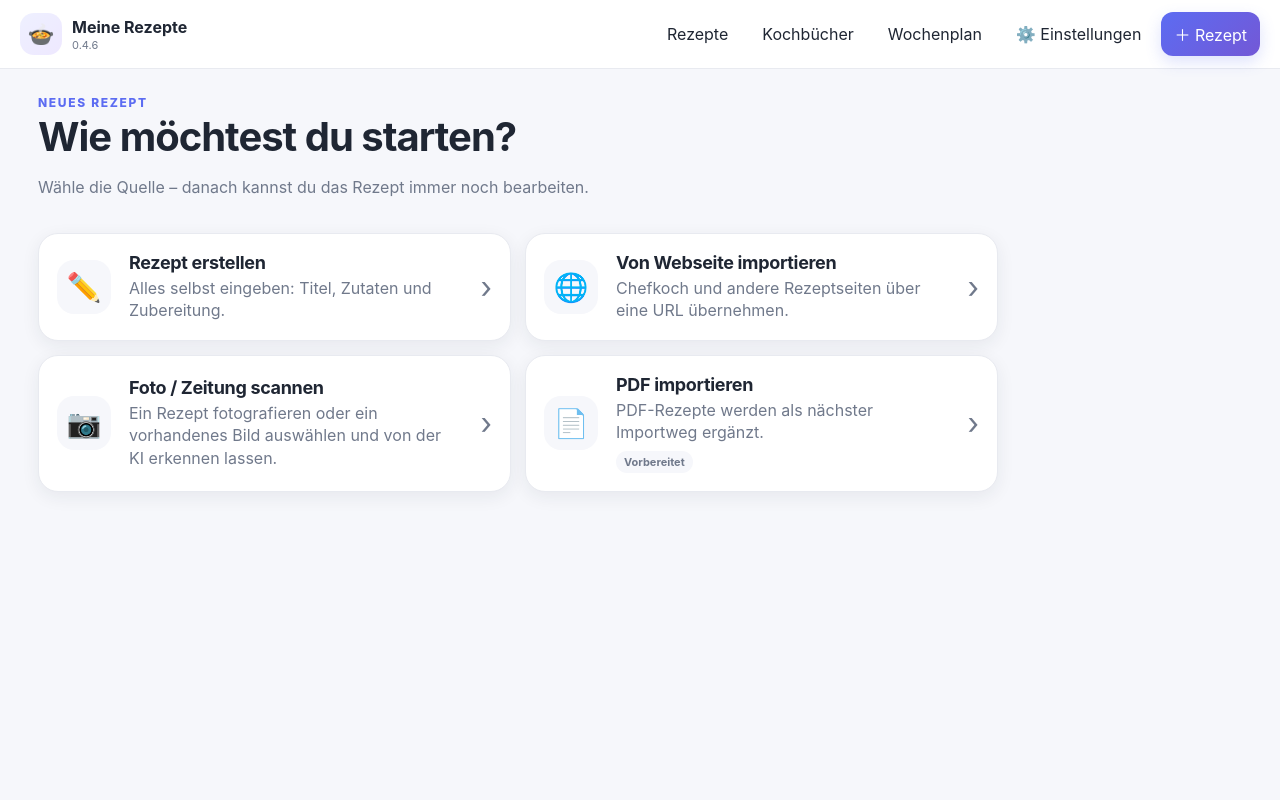
After one commit to michaelswalter-hub/home-assistant-apps, a Flask app: template rezept_sammler/templates/add_recipe.html in a window 1280 px wide. The commit adds this page. Run offline with Flask 3, Linux system fonts and the light colour scheme; the template is opened without the code that fills it, so the values that code supplies are empty; parts of the project's set-up code (start-up, migrations or seed data) failed here and were passed over.

Commit message:
update 046

```diff
--- a/rezept_sammler/config.yaml
+++ b/rezept_sammler/config.yaml
@@ -1,6 +1,6 @@
 name: "Meine Rezepte"
 description: "Private Rezeptverwaltung mit Kochmodus, Wochenplan und Kochbüchern"
-version: "0.4.5"
+version: "0.4.6"
 slug: "rezept_sammler"
 init: false
 arch:
--- a/rezept_sammler/main.py
+++ b/rezept_sammler/main.py
@@ -292,11 +292,17 @@ def images(name):
 def index():
     view = request.args.get("view","")
     routes = {
-        "new": new_recipe, "recipe": recipe_detail, "edit": edit_recipe,
+        "new": recipe_add_menu, "create": new_recipe, "pdf_import": pdf_import, "recipe": recipe_detail, "edit": edit_recipe,
         "delete": delete_recipe, "note": add_note, "cook": cook_mode,
         "books": books, "book": book_detail, "book_new": book_new, "book_rename": book_rename, "book_delete": book_delete, "book_cover": book_cover, "tags": tags, "tag_new": tag_new, "tag_rename": tag_rename, "tag_delete": tag_delete, "settings": settings_page, "scan": scan_recipe, "ai_image": recipe_ai_image, "image_cover": recipe_image_cover, "image_delete": recipe_image_delete, "week": week_plan, "import": import_recipe,
     }
     return routes[view]() if view in routes else recipe_list()
+
+def recipe_add_menu():
+    return render_template("add_recipe.html")
+
+def pdf_import():
+    return render_template("pdf_import.html")
 
 def recipe_list():
     q=request.args.get("q","").strip()
--- a/rezept_sammler/static/style.css
+++ b/rezept_sammler/static/style.css
@@ -57,3 +57,16 @@ input,textarea,select{width:100%;font:inherit;color:var(--text);background:var(-
 .ai-cost-table>b{display:block;margin-bottom:7px}.ai-cost-table>div{display:grid;grid-template-columns:130px 1fr;gap:10px;padding:5px 0;border-bottom:1px solid var(--border)}
 .ai-cost-table small{display:block;color:var(--muted);margin-top:8px}
 @media(max-width:600px){.ai-cost-table>div{grid-template-columns:1fr;gap:2px}}
+
+.add-grid{display:grid;grid-template-columns:repeat(2,minmax(0,1fr));gap:14px;max-width:960px}
+.add-card{display:grid;grid-template-columns:58px 1fr 28px;align-items:center;gap:14px;text-decoration:none;background:var(--card);border:1px solid var(--border);border-radius:20px;padding:18px;box-shadow:var(--shadow-sm);transition:.18s transform,.18s box-shadow,.18s border-color}
+.add-card:hover{transform:translateY(-2px);box-shadow:var(--shadow);border-color:color-mix(in srgb,var(--accent) 35%,var(--border))}
+.add-icon{width:54px;height:54px;border-radius:17px;display:grid;place-items:center;background:var(--bg);font-size:28px}
+.add-card h2{margin:0 0 4px;font-size:18px}.add-card p{margin:0;color:var(--muted);line-height:1.4}.add-arrow{font-size:30px;color:var(--muted);text-align:right}
+.soon-badge{display:inline-block;margin-top:7px;padding:4px 8px;border-radius:999px;background:var(--bg);color:var(--muted);font-size:11px;font-weight:750}
+.soft-rule{border:0;border-top:1px solid var(--border);margin:28px 0 18px}
+.edit-management h2{font-size:18px;margin-bottom:10px}.manage-actions{display:grid;grid-template-columns:1fr 1fr;gap:10px}
+.manage-card{display:grid;grid-template-columns:38px 1fr 18px;gap:10px;align-items:center;padding:13px;border:1px solid var(--border);border-radius:15px;text-decoration:none;background:var(--bg)}
+.manage-card>span{font-size:24px}.manage-card small{display:block;color:var(--muted);font-weight:400;margin-top:2px}.manage-card i{font-style:normal;font-size:22px;color:var(--muted)}
+.danger-manage{color:var(--danger)}
+@media(max-width:700px){.add-grid{grid-template-columns:1fr}.add-card{grid-template-columns:52px 1fr 22px;padding:15px}.manage-actions{grid-template-columns:1fr}}
--- /dev/null
+++ b/rezept_sammler/templates/add_recipe.html
@@ -0,0 +1,35 @@
+{% extends "base.html" %}{% block content %}
+<div class="page-head">
+  <div>
+    <p class="eyebrow">NEUES REZEPT</p>
+    <h1>Wie möchtest du starten?</h1>
+    <p class="subtle">Wähle die Quelle – danach kannst du das Rezept immer noch bearbeiten.</p>
+  </div>
+</div>
+
+<div class="add-grid">
+  <a class="add-card" href="?view=create">
+    <span class="add-icon">✏️</span>
+    <div><h2>Rezept erstellen</h2><p>Alles selbst eingeben: Titel, Zutaten und Zubereitung.</p></div>
+    <span class="add-arrow">›</span>
+  </a>
+
+  <a class="add-card" href="?view=import">
+    <span class="add-icon">🌐</span>
+    <div><h2>Von Webseite importieren</h2><p>Chefkoch und andere Rezeptseiten über eine URL übernehmen.</p></div>
+    <span class="add-arrow">›</span>
+  </a>
+
+  <a class="add-card" href="?view=scan">
+    <span class="add-icon">📷</span>
+    <div><h2>Foto / Zeitung scannen</h2><p>Ein Rezept fotografieren oder ein vorhandenes Bild auswählen und von der KI erkennen lassen.</p></div>
+    <span class="add-arrow">›</span>
+  </a>
+
+  <a class="add-card" href="?view=pdf_import">
+    <span class="add-icon">📄</span>
+    <div><h2>PDF importieren</h2><p>PDF-Rezepte werden als nächster Importweg ergänzt.</p><span class="soon-badge">Vorbereitet</span></div>
+    <span class="add-arrow">›</span>
+  </a>
+</div>
+{% endblock %}
--- a/rezept_sammler/templates/base.html
+++ b/rezept_sammler/templates/base.html
@@ -5,10 +5,10 @@
 <link rel="stylesheet" href="static/style.css"></head><body>
 <div class="app-shell">
 <header class="app-header">
-<a class="brand" href="./"><span class="brand-icon">🍲</span><span><b>Meine Rezepte</b><small>0.4.5</small></span></a>
+<a class="brand" href="./"><span class="brand-icon">🍲</span><span><b>Meine Rezepte</b><small>0.4.6</small></span></a>
 <nav class="top-nav desktop-nav">
 <a href="./">Rezepte</a><a href="?view=books">Kochbücher</a><a href="?view=week">Wochenplan</a>
-<a href="?view=import">Import</a><a href="?view=scan">📷 Scannen</a><a href="?view=settings">⚙️ Einstellungen</a>
+<a href="?view=settings">⚙️ Einstellungen</a>
 <a class="primary" href="?view=new">＋ Rezept</a>
 </nav>
 <a class="primary mobile-new" href="?view=new">＋ Rezept</a>
--- a/rezept_sammler/templates/recipe.html
+++ b/rezept_sammler/templates/recipe.html
@@ -3,7 +3,7 @@
 <div class="pad"><h1>{{recipe.title}}</h1><p>📚 {{ cookbook_names|join(" · ") if cookbook_names else "Kein Kochbuch" }}</p>{% if recipe_tags %}<div class="tag-row">{% for tag in recipe_tags %}<span class="tag-arrow" style="--tag-color:{{tag.color or '#5b7cfa'}}"># {{tag.name}}</span>{% endfor %}</div>{% endif %}
 {% if recipe.source_url %}<p class="source">🔗 Quelle: <a href="{{recipe.source_url}}" target="_blank" rel="noopener noreferrer">{{recipe.source_name or recipe.source_url}}</a></p>{% endif %}
 <div class="actions"><a class="primary" href="?view=cook&id={{recipe.id}}">👨‍🍳 Kochmodus</a>
-<a href="?view=edit&id={{recipe.id}}">✏️ Bearbeiten</a><a href="?view=ai_image&id={{recipe.id}}">✨ KI-Bild</a><a class="danger" href="?view=delete&id={{recipe.id}}">🗑 Löschen</a></div></div></article>
+<a href="?view=edit&id={{recipe.id}}">✏️ Bearbeiten</a></div></div></article>
 {% if gallery %}
 <section class="recipe-gallery">
 <div class="gallery-track">
--- a/rezept_sammler/templates/settings.html
+++ b/rezept_sammler/templates/settings.html
@@ -55,6 +55,6 @@
 </div>{% else %}<p class="subtle">Noch keine Kochbücher.</p>{% endfor %}
 </div></section>
 <section class="panel settings-wide mobile-more">
-<h2>Weitere Funktionen</h2><div class="more-links"><a href="?view=import">🌐 Rezept importieren</a><a href="?view=scan">📷 Rezept scannen</a></div>
+<h2>Weitere Funktionen</h2><div class="more-links"><a href="?view=new">＋ Neues Rezept / Import</a></div>
 </section>
 {% endblock %}
```
Also changed, not shown: rezept_sammler/templates/edit.html (+16 -0 lines), rezept_sammler/templates/pdf_import.html (added, +10 -0 lines).
